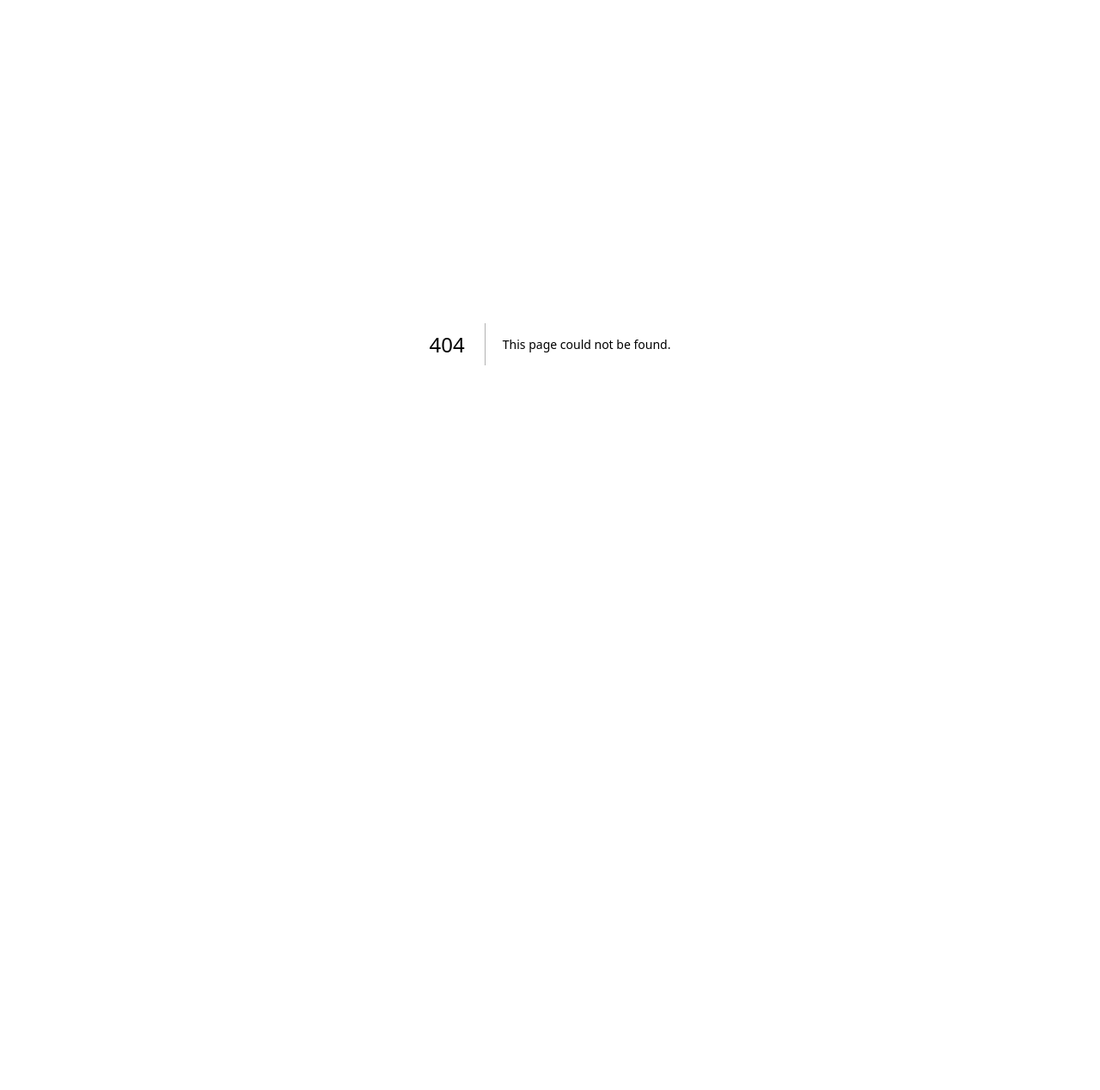
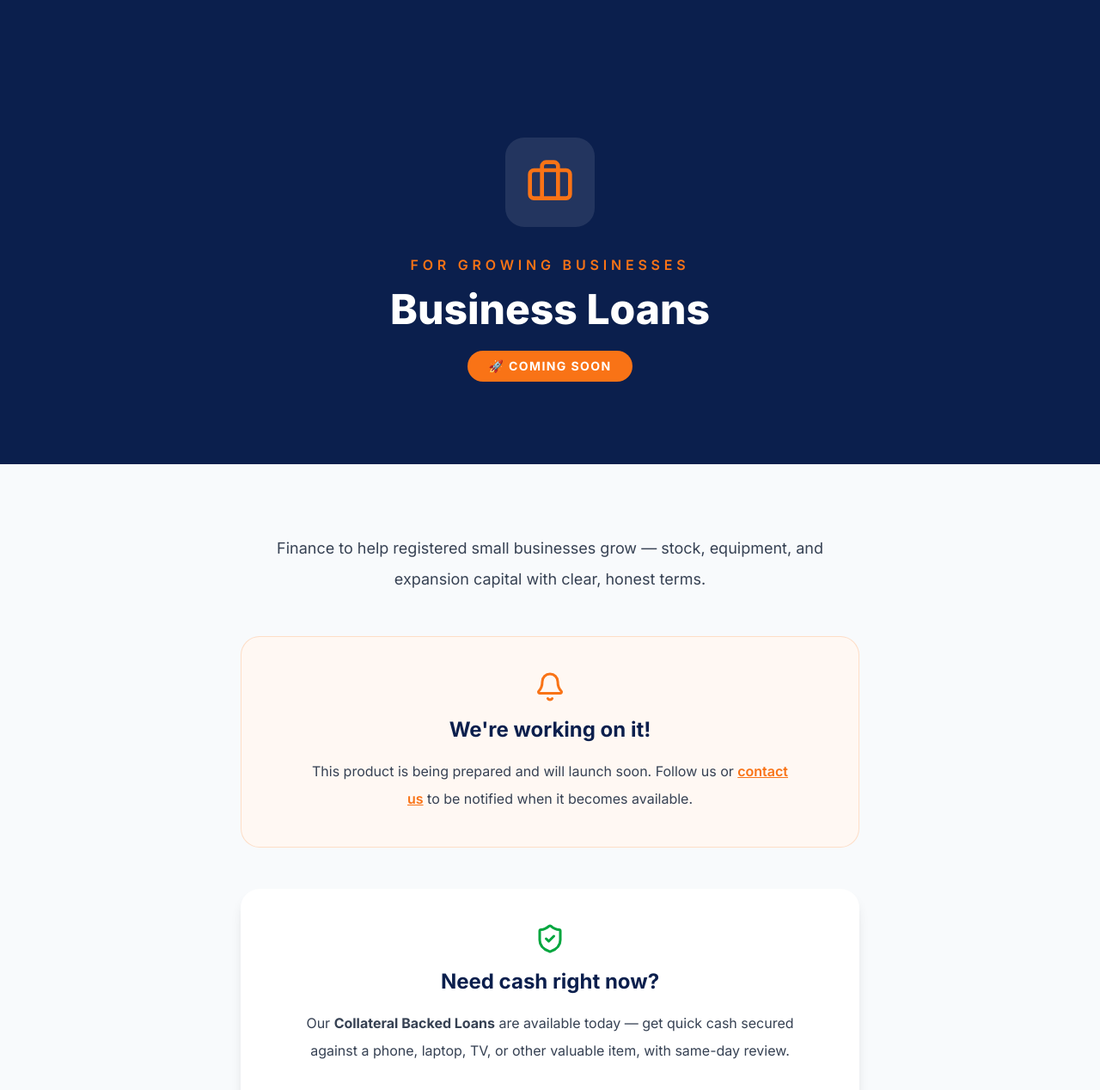
Before and after one commit to iptaelor-ui/sonkhela-loan-system, a Next.js app: page /loans/business in a window 1280 px wide. Before the commit this address had no page. Shown: the top 1268 px of the page at 86% size. Before the commit the page ends 800 px from the top, so only its background shows below. Built offline with nearby package versions, Linux system fonts and the light colour scheme.

Commit message:
Create loan product page with dynamic content
This page displays various loan products, including details such as title, tagline, and description. It also includes a call to action for collateral loans and a link back to the home page.

```diff
--- /dev/null
+++ b/app/loans/[slug]/page.tsx
@@ -0,0 +1,134 @@
+import Link from "next/link";
+import { notFound } from "next/navigation";
+import {
+  Banknote,
+  GraduationCap,
+  Store,
+  Briefcase,
+  Car,
+  Bell,
+  ShieldCheck,
+} from "lucide-react";
+
+const PRODUCTS: Record<
+  string,
+  { title: string; tagline: string; desc: string; Icon: React.ElementType }
+> = {
+  payslip: {
+    title: "Payslip Backed Loans",
+    tagline: "FOR SALARIED EMPLOYEES",
+    desc: "Affordable loans secured against your monthly payslip — no physical collateral needed. Designed for civil servants and salaried workers.",
+    Icon: Banknote,
+  },
+  student: {
+    title: "Student Loans",
+    tagline: "FOR STUDENTS",
+    desc: "Flexible financial support for tuition, accommodation, project costs and everyday student needs at UNZA, Mulungushi, UNILUS, NIPA and beyond.",
+    Icon: GraduationCap,
+  },
+  marketeer: {
+    title: "Marketeer Loans",
+    tagline: "FOR TRADERS & VENDORS",
+    desc: "Working capital designed around the daily and weekly cash flow of market traders and vendors — restock today, repay as you sell.",
+    Icon: Store,
+  },
+  business: {
+    title: "Business Loans",
+    tagline: "FOR GROWING BUSINESSES",
+    desc: "Finance to help registered small businesses grow — stock, equipment, and expansion capital with clear, honest terms.",
+    Icon: Briefcase,
+  },
+  "white-book": {
+    title: "White Book Loans",
+    tagline: "FOR VEHICLE OWNERS",
+    desc: "Unlock larger amounts using your vehicle's white book as security — while you keep driving your car.",
+    Icon: Car,
+  },
+};
+
+export function generateStaticParams() {
+  return Object.keys(PRODUCTS).map((slug) => ({ slug }));
+}
+
+export default async function ComingSoonLoanPage({
+  params,
+}: {
+  params: Promise<{ slug: string }>;
+}) {
+  const { slug } = await params;
+  const product = PRODUCTS[slug];
+  if (!product) notFound();
+
+  const { title, tagline, desc, Icon } = product;
+
+  return (
+    <main className="min-h-screen bg-[#F8FAFC]">
+      {/* Hero */}
+      <section className="bg-[#0B1F4D] pb-24 pt-40 text-white">
+        <div className="mx-auto max-w-7xl px-6 text-center">
+          <div className="mx-auto mb-8 inline-flex rounded-3xl bg-white/10 p-6">
+            <Icon size={56} className="text-[#F97316]" />
+          </div>
+          <p className="font-semibold uppercase tracking-[0.3em] text-[#F97316]">
+            {tagline}
+          </p>
+          <h1 className="mt-4 text-5xl font-extrabold">{title}</h1>
+          <div className="mx-auto mt-6 inline-block rounded-full bg-[#F97316] px-6 py-2 text-sm font-bold uppercase tracking-widest">
+            🚀 Coming Soon
+          </div>
+        </div>
+      </section>
+
+      {/* Body */}
+      <section className="py-20">
+        <div className="mx-auto max-w-3xl px-6 text-center">
+          <p className="text-lg leading-9 text-gray-700">{desc}</p>
+
+          <div className="mt-12 rounded-3xl border border-[#F97316]/20 bg-[#FFF8F3] p-10">
+            <Bell size={36} className="mx-auto text-[#F97316]" />
+            <h2 className="mt-4 text-2xl font-bold text-[#0B1F4D]">
+              We&apos;re working on it!
+            </h2>
+            <p className="mx-auto mt-4 max-w-xl leading-8 text-gray-700">
+              This product is being prepared and will launch soon. Follow us or{" "}
+              <Link
+                href="/contact"
+                className="font-semibold text-[#F97316] underline"
+              >
+                contact us
+              </Link>{" "}
+              to be notified when it becomes available.
+            </p>
+          </div>
+
+          {/* Redirect to what IS available */}
+          <div className="mt-12 rounded-3xl bg-white p-10 shadow-lg">
+            <ShieldCheck size={36} className="mx-auto text-green-600" />
+            <h2 className="mt-4 text-2xl font-bold text-[#0B1F4D]">
+              Need cash right now?
+            </h2>
+            <p className="mx-auto mt-4 max-w-xl leading-8 text-gray-700">
+              Our <strong>Collateral Backed Loans</strong> are available today —
+              get quick cash secured against a phone, laptop, TV, or other
+              valuable item, with same-day review.
+            </p>
+            <Link href="/loans/collateral">
+              <button className="mt-8 rounded-xl bg-[#F97316] px-10 py-4 text-lg font-semibold text-white transition hover:bg-[#EA580C]">
+                Apply for a Collateral Loan
+              </button>
+            </Link>
+          </div>
+
+          <div className="mt-10">
+            <Link
+              href="/"
+              className="font-semibold text-[#0B1F4D] underline hover:text-[#F97316]"
+            >
+              ← Back to Home
+            </Link>
+          </div>
+        </div>
+      </section>
+    </main>
+  );
+}
```
